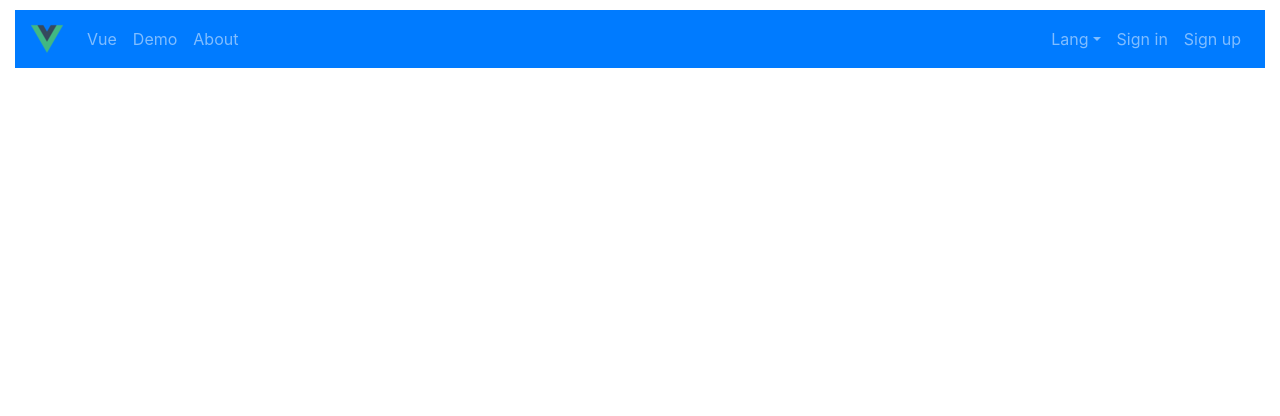
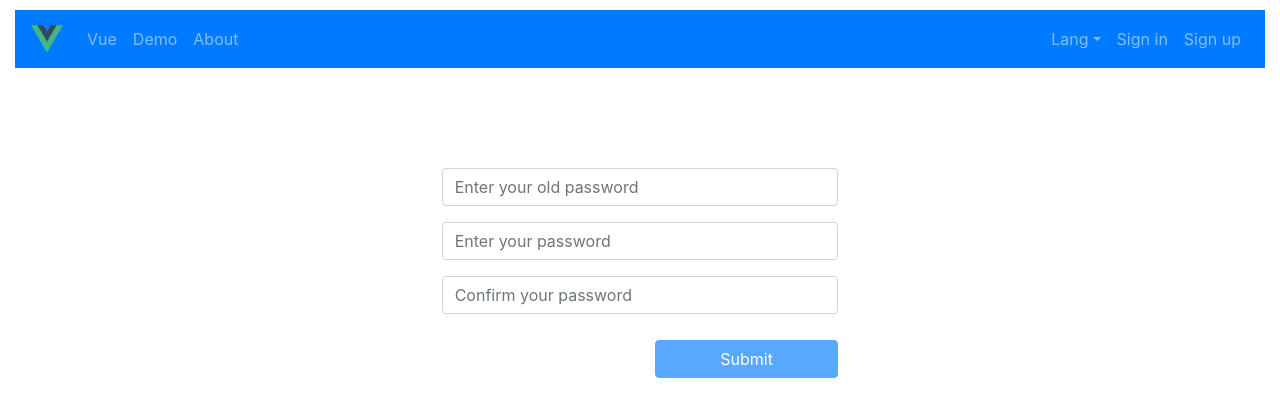
Before and after one commit to neoguojing/bootstrapvue, a Vue app: page /resetPassword in a window 1280 px wide. Shown: the top 416 px of the page. Built offline with nearby package versions, Linux system fonts and the light colour scheme.

Commit message:
add reset password compenont

```diff
--- a/src/components/NResetPassword.vue
+++ b/src/components/NResetPassword.vue
@@ -0,0 +1,205 @@
+<template>
+    <div>
+        <b-row>
+            <b-col cols="4">
+            </b-col>
+            <b-col cols="4">
+                <b-form-group
+                    id="old-password-group"
+                    label-for="old-password"
+                    :invalid-feedback="oldPasswordFeedback"
+                    :state="oldPasswordGroupState"
+                >
+                <b-form-input
+                    id="old-password"
+                    type="password"
+                    placeholder="Enter your old password"
+                    v-model="resetPassword.oldPassword"
+                    :state="oldPasswordState"
+                    trim
+                    @input="oldPasswordGroupState=false"
+                /></b-form-group>
+            </b-col>
+            <b-col cols="4">
+            </b-col>
+        </b-row>
+
+        <b-row>
+            <b-col cols="4">
+            </b-col>
+            <b-col>
+                <b-form-group
+                    id="password-group"
+                    label-for="password"
+                    :invalid-feedback="passwordFeedback"
+                    :state="passwordGroupState"
+                >
+                <b-form-input
+                    id="password"
+                    type="password"
+                    placeholder="Enter your password"
+                    v-model="resetPassword.password"
+                    :state="passwordState"
+                    trim
+                    @input="passwordGroupState=false"
+                /></b-form-group>
+            </b-col>
+            <b-col cols="4">
+            </b-col>
+        </b-row>
+
+        <b-row>
+            <b-col cols="4">
+            </b-col>
+            <b-col>
+                <b-form-group
+                    id="confirm-password-group"
+                    label-for="confirm-password"
+                    :invalid-feedback="confirmPasswordFeedback"
+                    :state="confirmPasswordGroupState"
+                >
+                <b-form-input
+                    id="confirm-password"
+                    type="password"
+                    placeholder="Confirm your password"
+                    v-model="confirmPassword"
+                    :state="confirmPasswordState"
+                    trim
+                    @input="confirmPasswordGroupState=false"
+                /></b-form-group>
+            </b-col>
+            <b-col cols="4">
+            </b-col>
+        </b-row>
+
+        <b-row style="margin-top:10px;">
+            <b-col cols="6">
+            </b-col>
+            <b-col cols="2">
+                <b-button block
+                    variant="primary"
+                    @click="onSubmit"
+                    :disabled="!btnState"
+                >Submit</b-button>
+            </b-col>
+            <b-col cols="4">
+            </b-col>
+        </b-row>
+  </div>
+</template>
+
+<script lang="ts">
+import { Component, Prop, Vue,Emit,Inject,Provide,Watch,Model } from 'vue-property-decorator';
+
+import { BFormGroup,BButton,BFormInput,BRow,BCol } from 'bootstrap-vue';
+
+@Component({
+    components: {
+        BFormGroup,
+        BButton,
+        BFormInput,
+        BRow,BCol
+    }
+})
+export default class NResetPassword extends Vue {
+    constructor(){
+        super();
+        this.confirmPassword = "";
+        this.passwordGroupState = null;
+        this.oldPasswordGroupState = null;
+        this.confirmPasswordGroupState = null;
+    }
+    //////////////////////////////////////
+
+    /////////////////////////////////////////////
+    resetPassword = {
+        oldPassword : "",
+        password : "",
+    }
+
+    confirmPassword: string;
+
+    passwordGroupState: boolean|null
+    oldPasswordGroupState: boolean|null
+    confirmPasswordGroupState: boolean|null
+    ///////////////////////////////////////////
+    get oldPasswordState(): boolean|null{
+        if (this.resetPassword.password == "") {
+            return null;
+        }
+        return true;
+    }
+
+    get passwordState(): boolean|null{
+        if (this.resetPassword.password == "") {
+            return null;
+        }
+        const patten = /^[A-Za-z][A-Za-z0-9]{7,99}(?<=[^A-Z].*)(?<=[^a-z].*)(?<=[^0-9].*)$/;
+        return patten.test(this.resetPassword.password);
+    }
+
+    get confirmPasswordState(): boolean|null{
+        if (this.confirmPassword == "") {
+            return null;
+        }
+        if (this.confirmPassword != this.resetPassword.password) {
+            return false;
+        }
+        return true;
+    }
+
+    get btnState(): boolean{
+        if (this.resetPassword.password == "" ||
+            this.resetPassword.oldPassword == "" ||
+            this.confirmPassword == "" ) {
+            return false;
+        }
+
+        if (this.passwordState &&
+            this.confirmPasswordState &&
+            this.oldPasswordState) {
+            return true;
+        }
+
+        return false
+    }
+
+    get passwordFeedback(): string  {
+        if (this.resetPassword.password == '') {
+            return 'Please enter password';
+        } else if(!this.passwordState) {
+            return '8-100 length & must include number and letter low and upper & first letter must not be number';
+        } else {
+            return "";
+        }
+    }
+
+    get confirmPasswordFeedback(): string  {
+        if (this.confirmPassword == '') {
+            return 'Please confirm password';
+        } else if(!this.confirmPasswordState) {
+            return 'password mismatch';
+        } else {
+            return "";
+        }
+    }
+
+    get oldPasswordFeedback(): string  {
+        if (this.resetPassword.oldPassword == '') {
+            return 'Please enter old password';
+        } else {
+            return '';
+        }
+    }
+    /////////////////////////////////////////////
+    onSubmit(){
+        this.emitSubmit();
+    }
+
+    /////////////////////////////////////////////
+    @Emit("submit")
+    emitSubmit(): object{
+        return this.resetPassword;
+    }
+}
+</script>
--- a/src/router/index.ts
+++ b/src/router/index.ts
@@ -5,6 +5,7 @@ import Login from '../views/Login.vue'
 import Register from '../views/Register.vue'
 import Register2 from '../views/Register2.vue'
 import Demo from '../views/Demo.vue'
+import ResetPassword from '../views/admin/ResetPassword.vue'
 
 Vue.use(VueRouter)
 
@@ -30,6 +31,11 @@ const routes = [
     component: Register2
   },
   {
+    path: '/resetPassword',
+    name: 'ResetPassword',
+    component: ResetPassword
+  },
+  {
     path: '/demo',
     name: 'Demo',
     component: Demo
--- /dev/null
+++ b/src/views/admin/ResetPassword.vue
@@ -0,0 +1,31 @@
+<template>
+  <div class="login" style="margin-top:100px;">
+    <BRow>
+      <BCol>
+        <NResetPassword
+            @submit="submit"
+        ></NResetPassword>
+      </BCol>
+    </BRow>
+  </div>
+</template>
+
+<script>
+// @ is an alias to /src
+import { BRow,BCol  } from 'bootstrap-vue';
+import NResetPassword from '@/components/NResetPassword.vue'
+
+export default { //导出模块
+    name: 'ResetPassword',
+    components: {
+        BRow,
+        BCol,
+        NResetPassword
+    },
+    methods:{
+      submit(val){
+        console.log("submit:",val)
+      }
+    }
+}
+</script>
```
